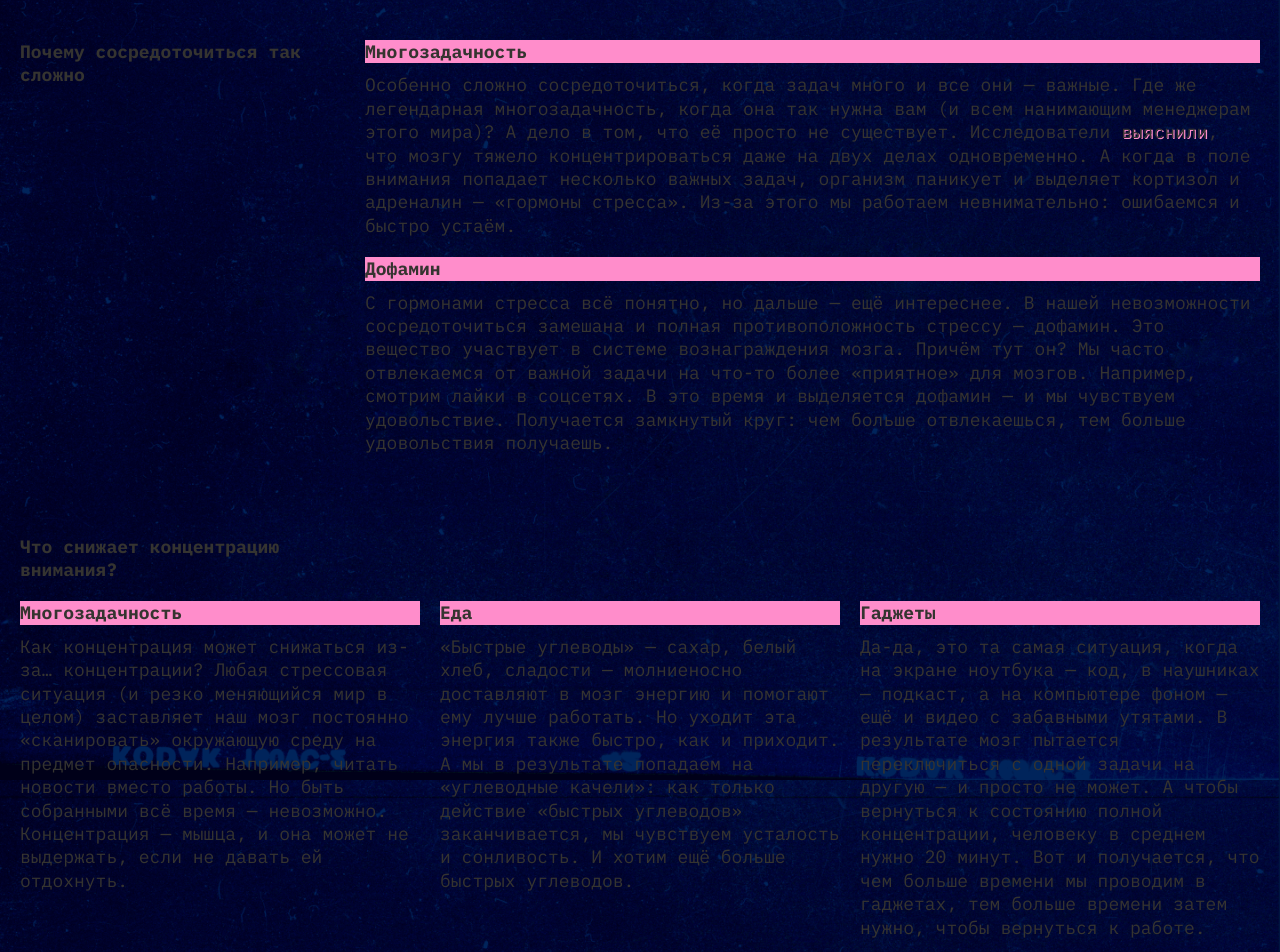
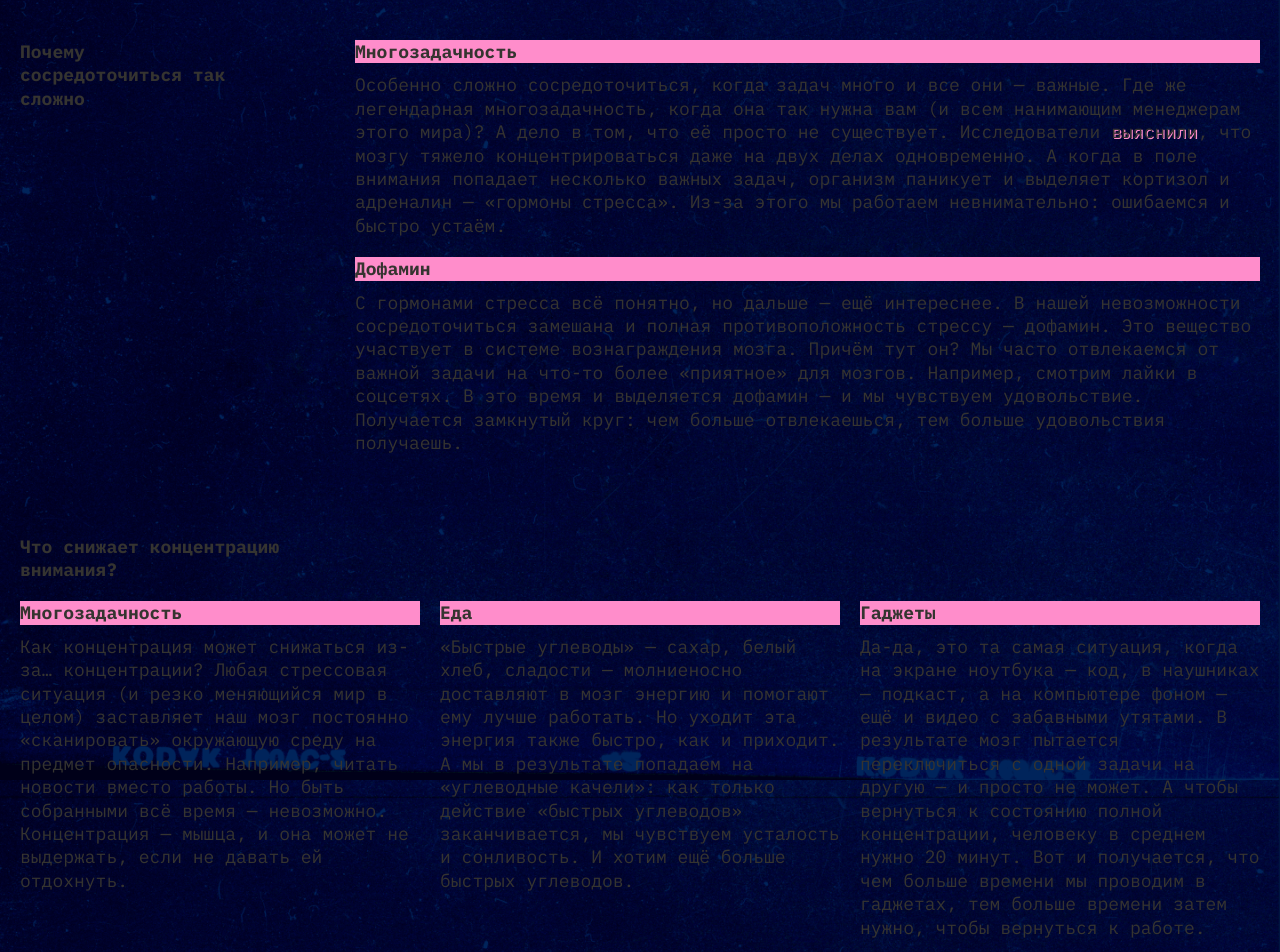
Before and after one commit to Kamatari-rin/slozhno-sosredotochitsya, a plain HTML site: page src/index.html in a window 1280 px wide. Shown: the part 820-1772 px from the top of the page. Drawn offline with Linux system fonts and the light colour scheme.

Commit message:
fix article__content

```diff
--- a/src/styles/content/article.css
+++ b/src/styles/content/article.css
@@ -2,6 +2,7 @@
     display: grid;
     gap: 10px;
     container: article / inline-size;
+    align-items: start;
 }
 
 .article__subtitle {
--- a/src/styles/content/article__content.css
+++ b/src/styles/content/article__content.css
@@ -1,5 +1,6 @@
 .article__content {
     display: grid;
+    align-items: start;
     gap: 20px;
     container: article__content / inline-size;
   }
@@ -18,31 +19,18 @@
 
   .article__content:nth-child(odd) {
     grid-template-columns: minmax(236px, 315px) minmax(472px, calc(100vw - 315px));
-    gap: 20px;
   }
 
-  .article__content:nth-child(1) :not(.article__content-title) {
-    grid-column: 2 / 3;
-  }
-
-  .article__content:nth-child(2) .article__content-title {
+  .article__content:nth-child(1) .article__content-title {
+    grid-row: 1 / span 2;
     max-inline-size: 236px;
   }
 }
 
 @container (inline-size > 984px) {
 
-  .article__content:nth-child(2) {
-    grid-template-columns: repeat(3, minmax(315px, calc(100% / 3)));
-    align-items: start;
-    gap: 20px;
-  }
-
-  .article__content:nth-child(2) :not(.article__content-title) {
-    grid-row: 2 / 3;
-  }
-
   .article__content:nth-child(2) .article__content-title {
+    grid-column: 1 / span 3;
     max-inline-size: 315px;
   }
 }
```
